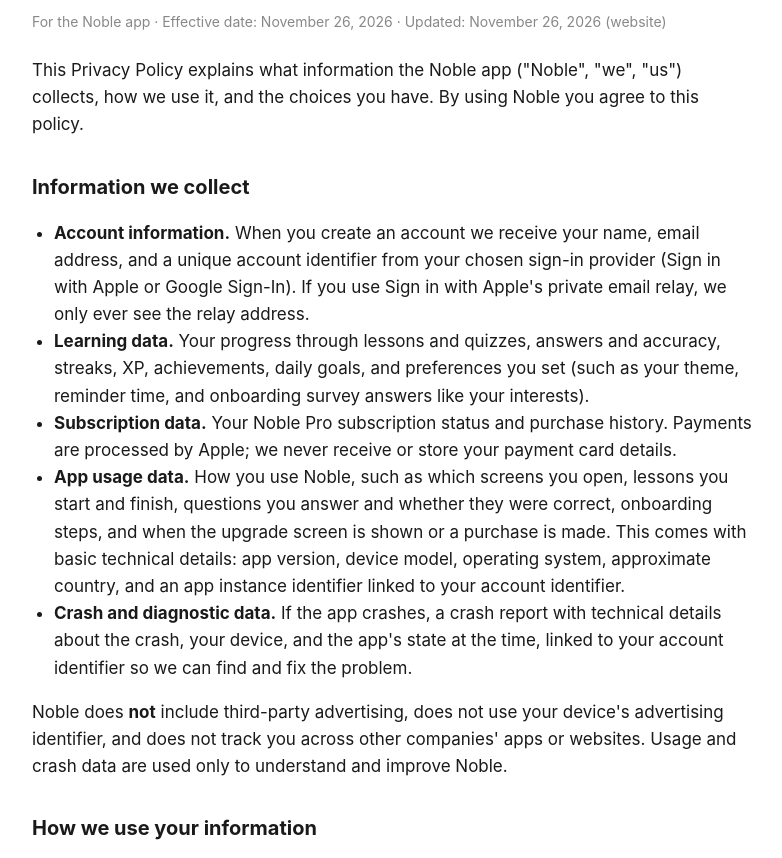
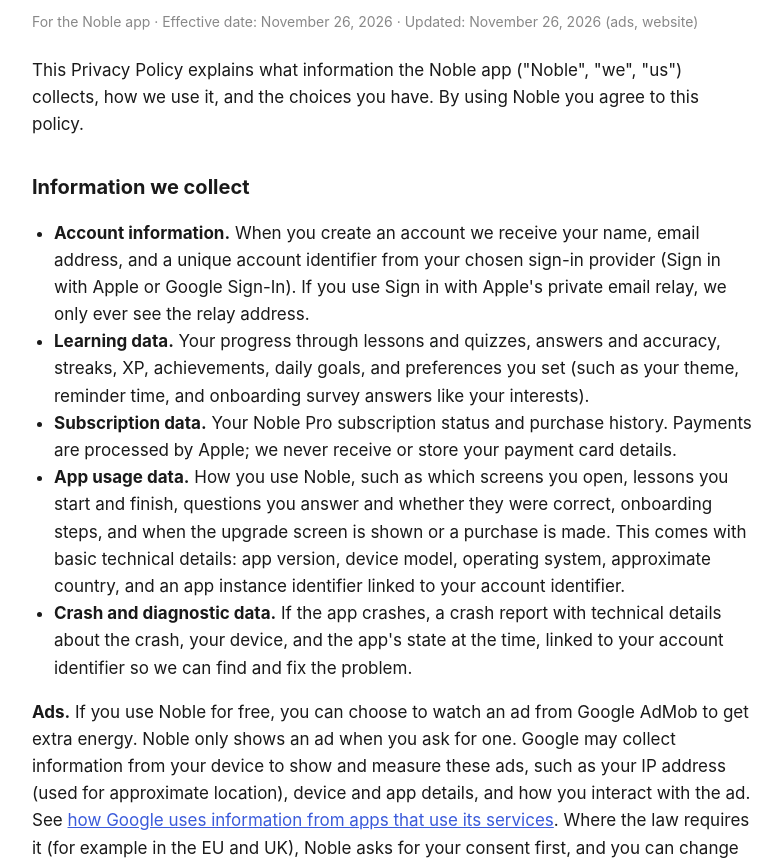
Before and after one commit to Bogdan-Perl/Bogdan-Perl.github.io, a plain HTML site: page Noble/privacy.html in a window 1280 px wide. Shown: the part 99-957 px from the top of the page, without its empty margins (248-1030 px from the left). Drawn offline with Linux system fonts and the light colour scheme.

Commit message:
Privacy policy matches the app (opt-in rewarded ads, website pixel); app-ads.txt for AdMob

```diff
--- a/Noble/privacy.html
+++ b/Noble/privacy.html
@@ -19,7 +19,7 @@
 </head>
 <body>
 <h1>Privacy Policy</h1>
-<p class="meta">For the Noble app &middot; Effective date: November 26, 2026 &middot; Updated: November 26, 2026 (website)</p>
+<p class="meta">For the Noble app &middot; Effective date: November 26, 2026 &middot; Updated: November 26, 2026 (ads, website)</p>
 
 <p>This Privacy Policy explains what information the Noble app ("Noble", "we", "us")
 collects, how we use it, and the choices you have. By using Noble you agree to this policy.</p>
@@ -47,9 +47,17 @@ collects, how we use it, and the choices you have. By using Noble you agree to t
       with technical details about the crash, your device, and the app's state at the
       time, linked to your account identifier so we can find and fix the problem.</li>
 </ul>
-<p>Noble does <strong>not</strong> include third-party advertising, does not use your
-   device's advertising identifier, and does not track you across other companies' apps or
-   websites. Usage and crash data are used only to understand and improve Noble.</p>
+<p><strong>Ads.</strong> If you use Noble for free, you can choose to watch an ad from Google AdMob
+   to get extra energy. Noble only shows an ad when you ask for one.
+   Google may collect information from your device to show and measure these ads, such as
+   your IP address (used for approximate location), device and app details, and how you
+   interact with the ad. See <a href="https://policies.google.com/technologies/partner-sites">how
+   Google uses information from apps that use its services</a>. Where the law requires it
+   (for example in the EU and UK), Noble asks for your consent first, and you can change
+   your choice later in Profile. Noble does not ask to track you across other companies' apps
+   or websites, does not use your device's advertising identifier, and never shares your
+   account details, progress or answers with advertisers. Noble Pro members see no ads.</p>
+<p>Usage and crash data are used only to understand and improve Noble.</p>
 
 <h2>How we use your information</h2>
 <ul>
```
Also changed, not shown: app-ads.txt (added).
